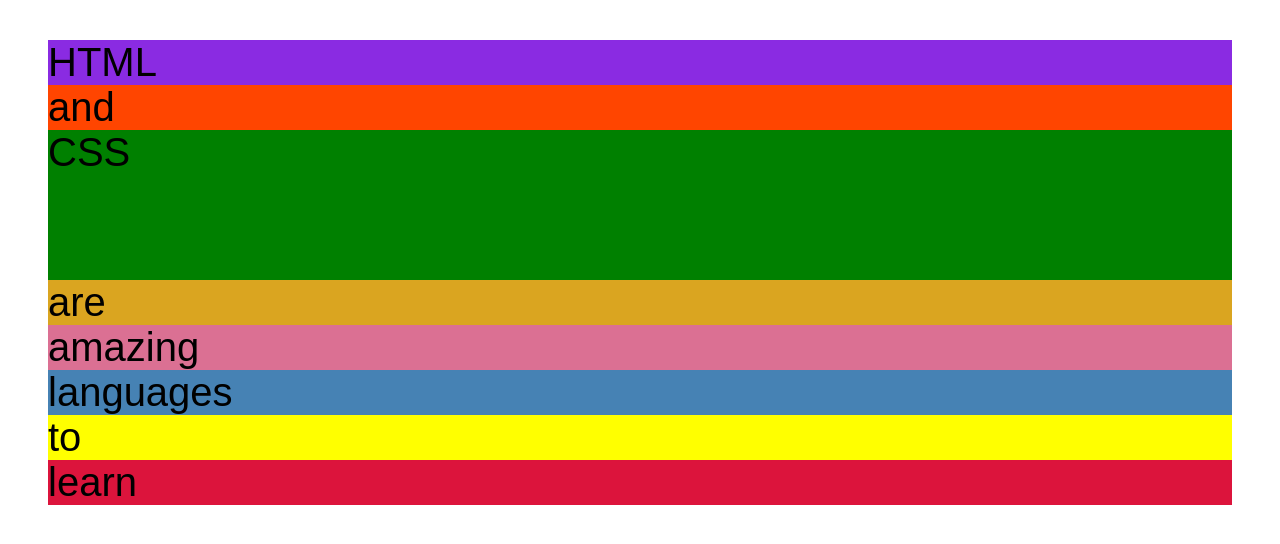
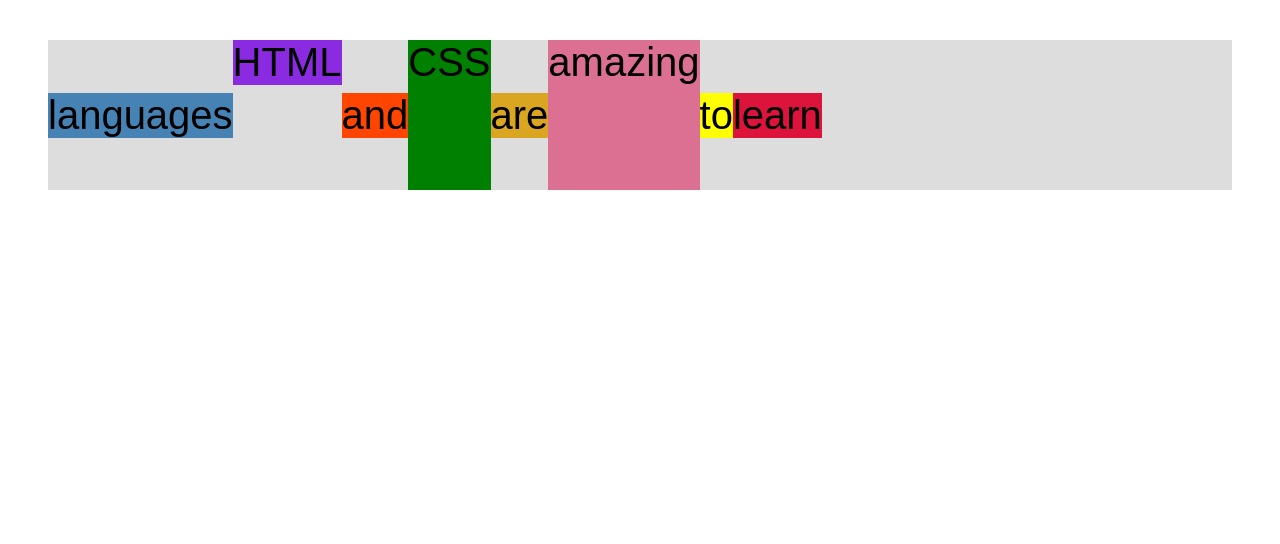
Before and after one commit to OnatArslan/html-css, a plain HTML site: page 04-CSS-Layouts/flexbox.html in a window 1280 px wide. Drawn offline with Linux system fonts and the light colour scheme.

Commit message:
Commit for flexbox section half way down

```diff
--- a/04-CSS-Layouts/flexbox.html
+++ b/04-CSS-Layouts/flexbox.html
@@ -8,6 +8,7 @@
     <style>
       .el--1 {
         background-color: blueviolet;
+        align-self: flex-start;
       }
       .el--2 {
         background-color: orangered;
@@ -21,9 +22,11 @@
       }
       .el--5 {
         background-color: palevioletred;
+        align-self: stretch;
       }
       .el--6 {
         background-color: steelblue;
+        order: -1;
       }
       .el--7 {
         background-color: yellow;
@@ -40,6 +43,9 @@
         margin: 40px;
 
         /* FLEXBOX */
+        display: flex;
+        align-items: center;
+        justify-content: flex-start;
       }
     </style>
   </head>
```
